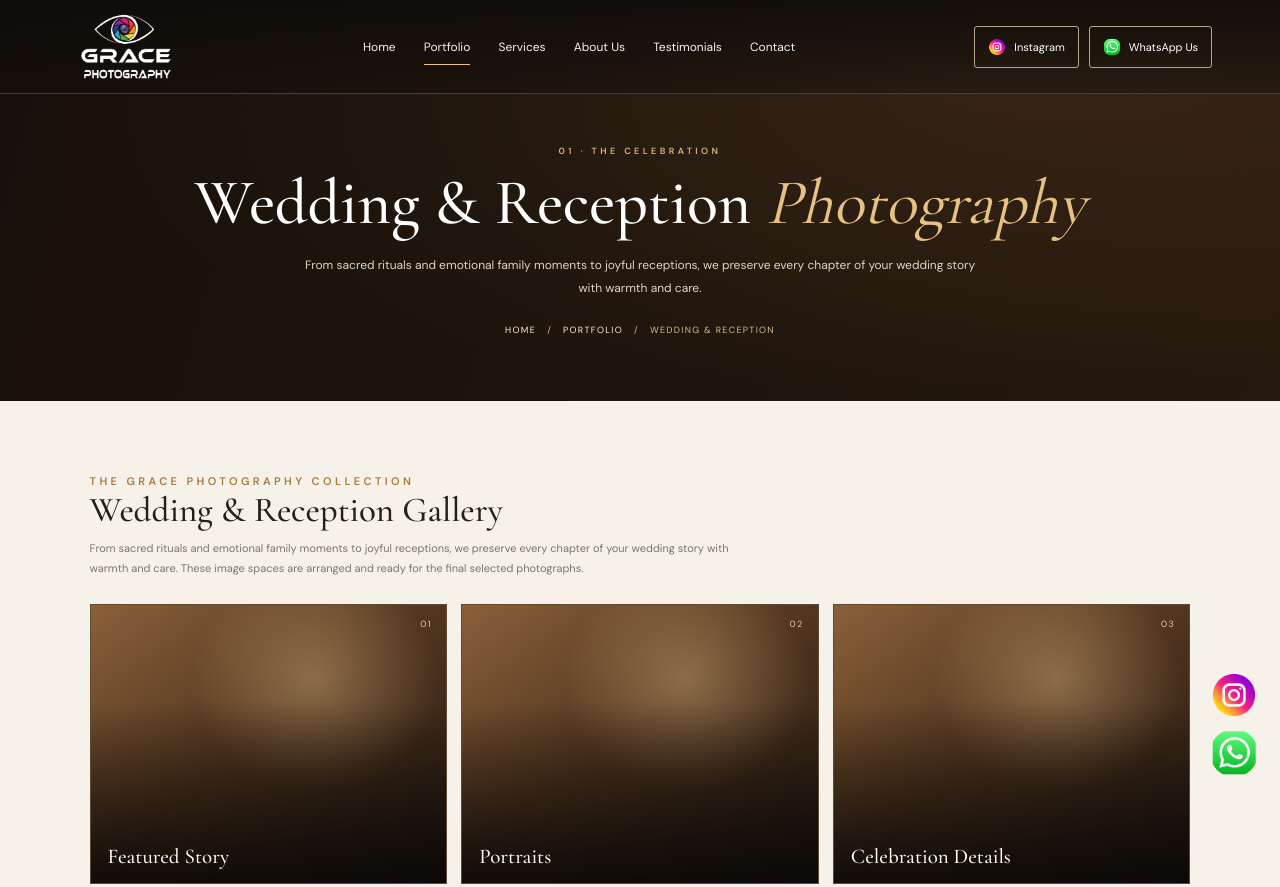
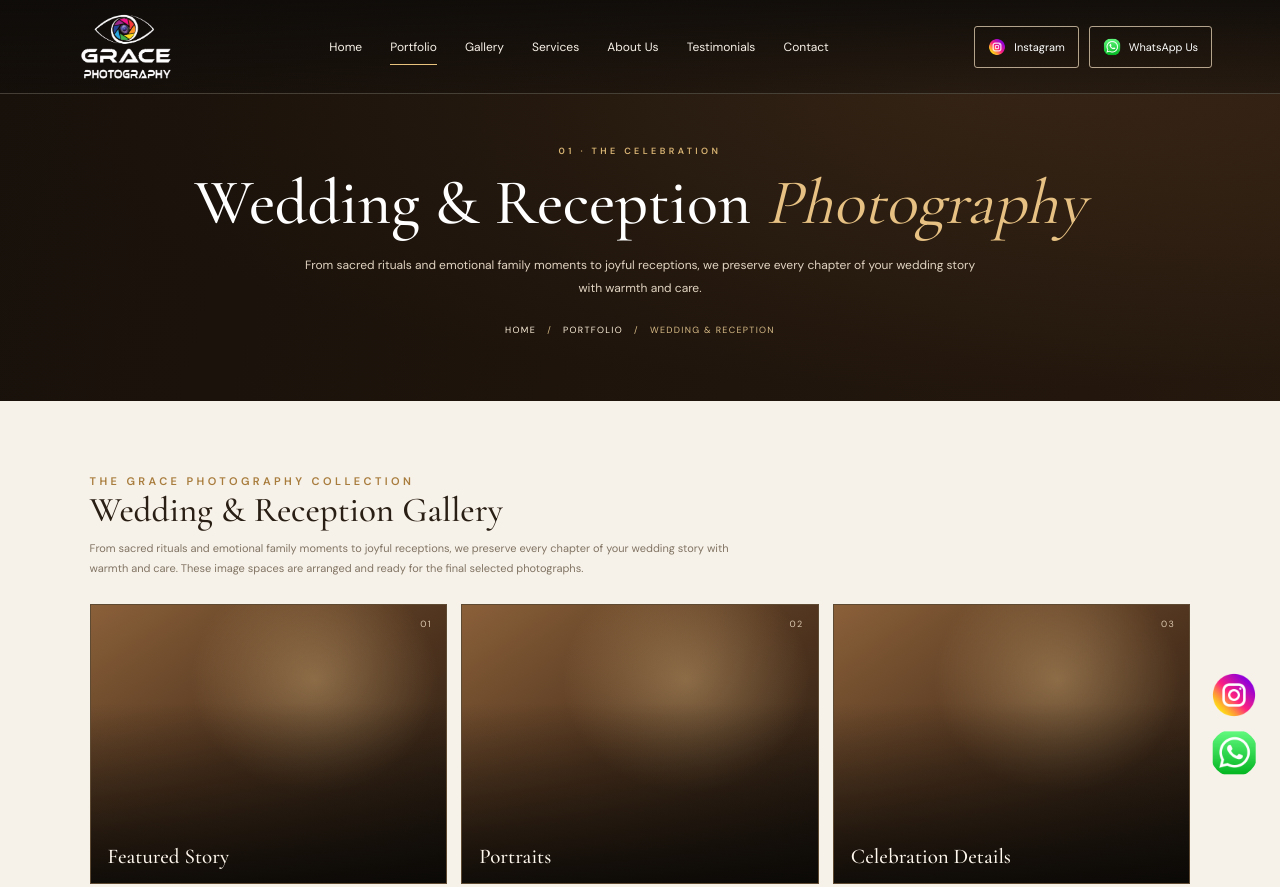
Before and after one commit to gracephoto27-debug/gracyphotography, a plain HTML site: page wedding-reception.html in a window 1280 px wide. Shown: the top 887 px of the page. Drawn offline with nearby package versions, Linux system fonts and the light colour scheme.

Commit message:
Add Gallery navigation link to wedding-reception.html

```diff
--- a/wedding-reception.html
+++ b/wedding-reception.html
@@ -13,7 +13,7 @@
 <a class="brand" href="index.html#home" aria-label="Grace Photography home"><img src="assets/grace-photography-logo.png" alt="Grace Photography logo"></a>
 <button class="menu-toggle" id="menuToggle" aria-label="Open navigation" aria-expanded="false"><span></span><span></span></button>
 <nav class="main-nav" id="mainNav">
-<a href="index.html#home">Home</a><a class="active" href="index.html#portfolio">Portfolio</a><a href="index.html#services">Services</a><a href="index.html#about">About Us</a><a href="index.html#testimonials">Testimonials</a><a href="index.html#contact">Contact</a>
+<a href="index.html#home">Home</a><a class="active" href="index.html#portfolio">Portfolio</a><a href="index.html#featured-gallery">Gallery</a><a href="index.html#services">Services</a><a href="index.html#about">About Us</a><a href="index.html#testimonials">Testimonials</a><a href="index.html#contact">Contact</a>
 </nav>
 <div class="header-actions"><a class="social-outline" href="https://www.instagram.com/" target="_blank" rel="noopener"><img src="assets/instagram-icon.png" alt="">Instagram</a><a class="social-outline" href="https://wa.me/919841484476" target="_blank" rel="noopener"><img src="assets/whatsapp-icon.png" alt="">WhatsApp Us</a></div>
 </header>
```
